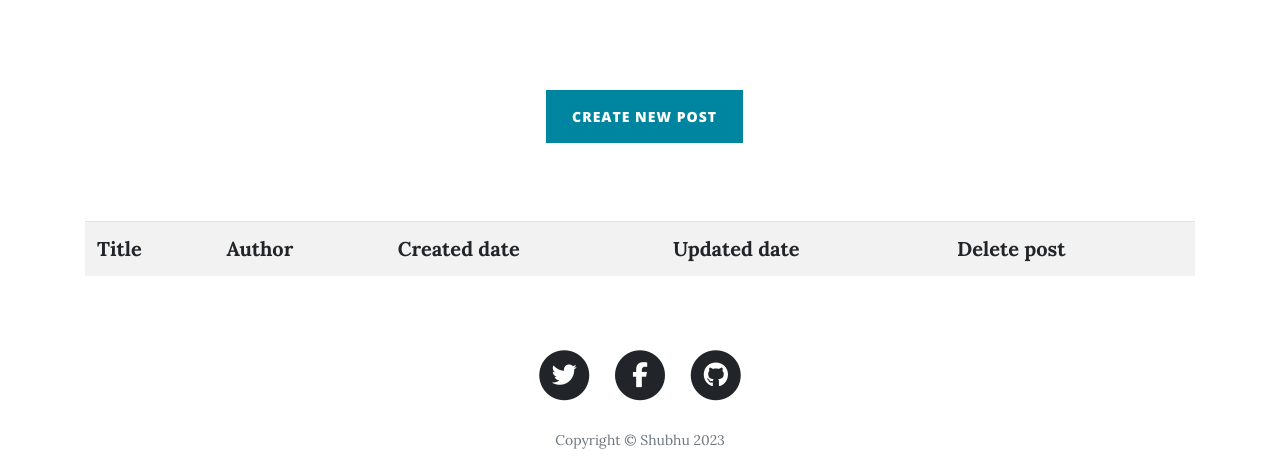
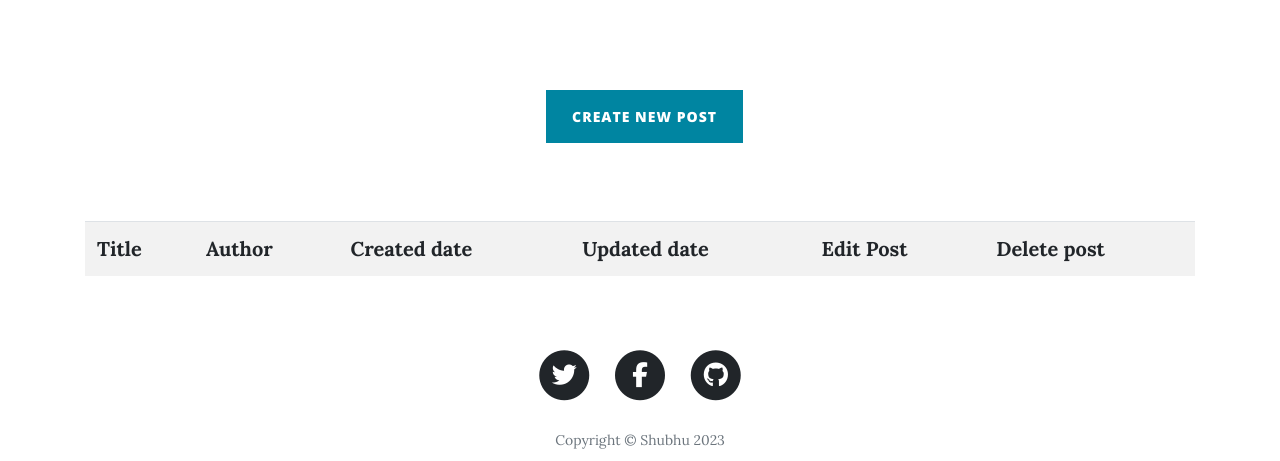
Before and after one commit to ShubhamOulkar/heavy-blog, a Flask app: page /welcome in a window 1280 px wide. Shown: the part 486-947 px from the top of the page. Run offline with Flask 3, Linux system fonts and the light colour scheme; data that the repository does not hold is empty; some libraries are stand-ins or nearby versions.

Commit message:
commit 6

```diff
--- a/forms.py
+++ b/forms.py
@@ -17,7 +17,7 @@ class EditPostForm(FlaskForm):
     title = StringField("Blog Post Title", validators=[DataRequired()])
     subtitle = StringField("Subtitle", validators=[DataRequired()])
     img_url = StringField("Blog Image URL", validators=[DataRequired(), URL()])
-    updated_date = DateField('updated date', validators=[DataRequired()])
+    updated_date = DateField('updated date', validators=[DataRequired()], format="%B %d, %Y")
     body = CKEditorField("Blog Content", validators=[DataRequired()])
     submit = SubmitField("Submit Post")
 
--- a/main.py
+++ b/main.py
@@ -237,7 +237,7 @@ def show_post(post_id):
         db.session.add(new_comment)
         db.session.commit()
 
-    return render_template("post.html", post=requested_post, current_user=current_user)
+    return render_template("post.html", post=requested_post, current_user=current_user , year=year)
 
 
 @app.route("/about")
@@ -298,7 +298,7 @@ def edit_post(post_id):
         post.subtitle = edit_form.subtitle.data
         post.img_url = edit_form.img_url.data
         post.body = edit_form.body.data
-        post.updated_date = edit_form.updated_date.data.strftime("%B %d, %Y")
+        post.updated_date = edit_form.updated_date.data
         db.session.commit()
         return redirect(url_for("show_post", post_id=post.id))
 
@@ -310,7 +310,7 @@ def delete_post(post_id):
     post_to_delete = BlogPost.query.get(post_id)
     db.session.delete(post_to_delete)
     db.session.commit()
-    return redirect(url_for('get_all_posts'))
+    return redirect(url_for('welcome'))
 
 
 
--- a/templates/comment.html
+++ b/templates/comment.html
@@ -8,7 +8,7 @@
   <div class="card p-3 border-0">
     {% for comment in post.comments: %}
     <div class="d-flex flex-row">
-      <div class="image"> <img src="/static/img/pen.jpg" class="rounded-circle"> </div>
+      <div class="image"> <img src="/static/img/user.png" class="rounded-circle"> </div>
       <div class="d-flex flex-column w-100 ms-2">
         <div class="d-flex justify-content-between align-items-center">
           <h4 class="mb-1">{{comment.comment_author.name}}</h4> <span class="ms-1"><h6>{{comment.comment_date | safe}}</h6></span>
--- a/templates/welcome.html
+++ b/templates/welcome.html
@@ -33,6 +33,7 @@
                     <th>Author</th>
                     <th>Created date</th>
                     <th>Updated date</th>
+                    <th>Edit Post</th>
                     <th>Delete post</th>
                 </tr>
                 {% for table in list_post %}
@@ -42,6 +43,7 @@
                             <td>{{table.author.name}}</td>
                             <td>{{table.date}}</td>
                             <td>{{table.updated_date}}</td>
+                            <td><a href="{{url_for('edit_post', post_id=table.id)}}">Edit</a></td>
                             <td><a href="{{url_for('delete_post', post_id=table.id) }}"><img src="/static/img/trash-solid.svg" alt="Delete post" style="height: 1rem;width: 1rem;"></a></td>
                         </tr>
                     {% endif %}
```
Also changed, not shown: templates/login.html (+10 -0 lines), templates/register.html (+9 -0 lines), static/img/user.png (added).
